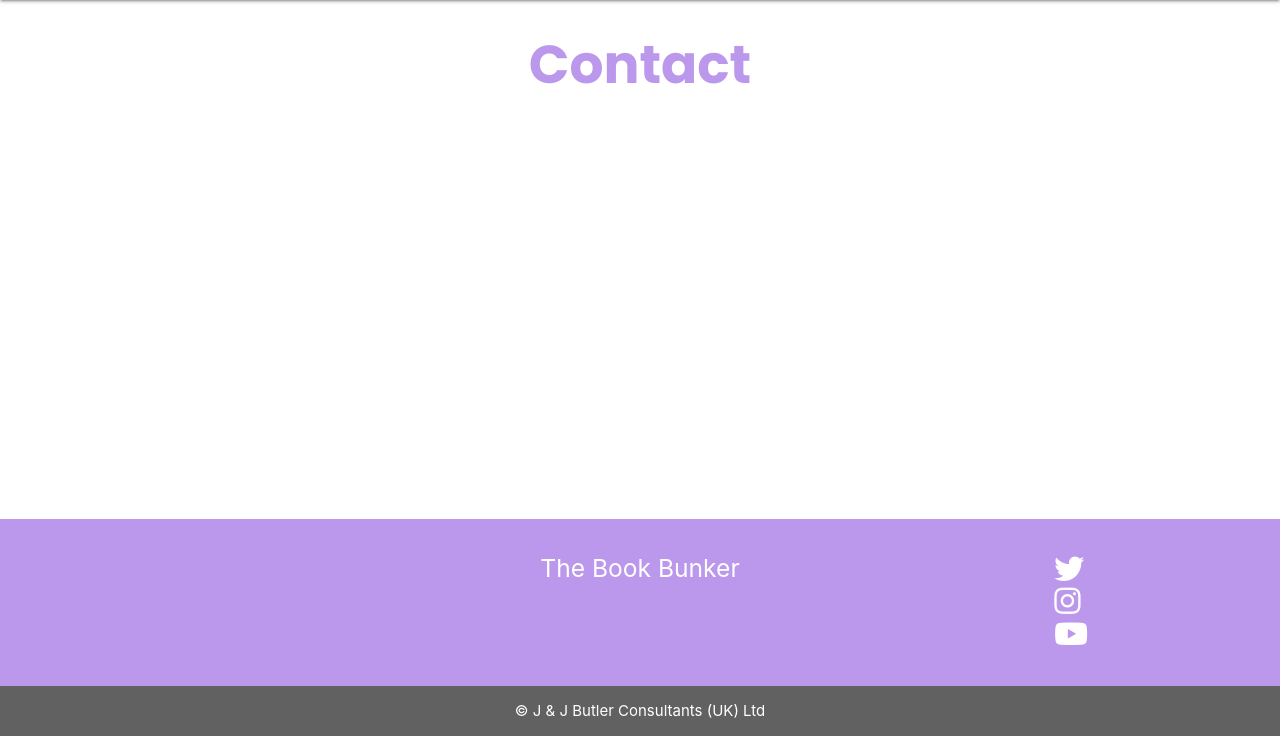
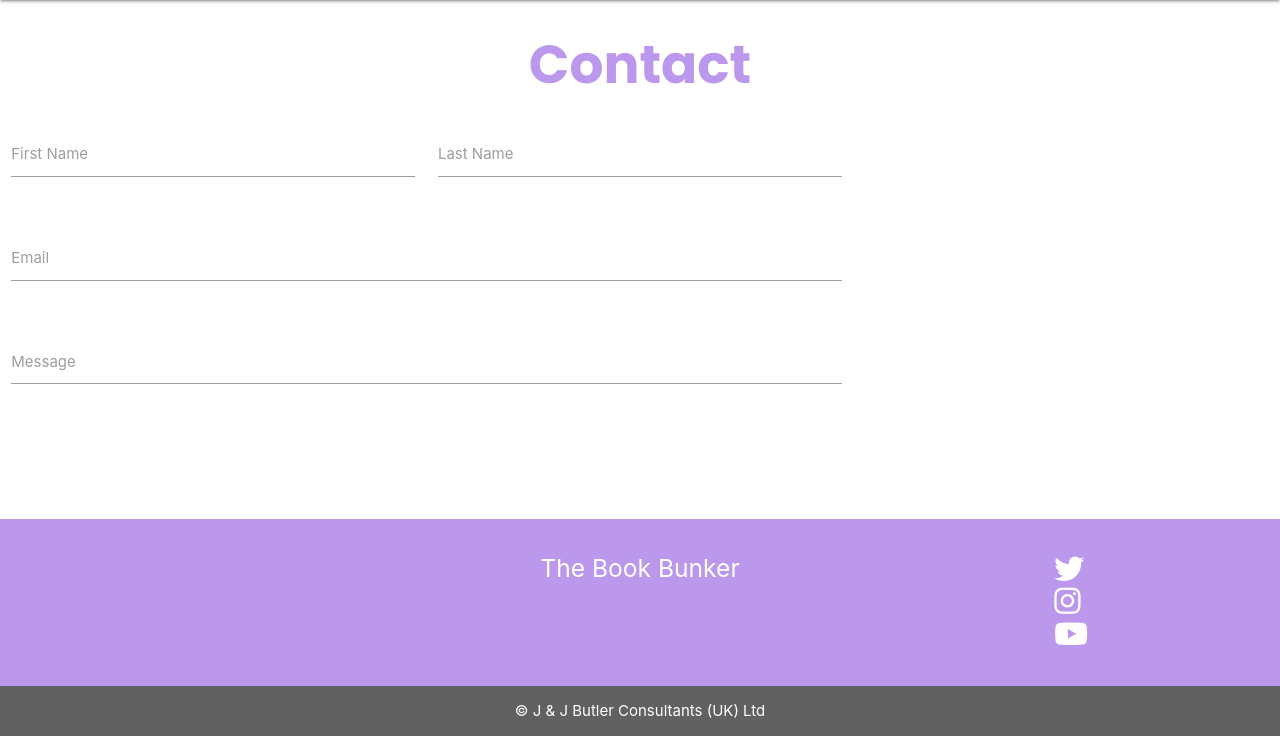
Before and after one commit to daisybutler/The-Book-Bunker-project03, a Flask app: page /contact in a window 1280 px wide. Shown: the part 64-800 px from the top of the page. Run offline with Flask 2, Linux system fonts and the light colour scheme; some libraries are stand-ins or nearby versions.

Commit message:
Added a contact form to contact.html.

```diff
--- a/templates/contact.html
+++ b/templates/contact.html
@@ -1,5 +1,40 @@
 {% extends "base.html" %}
 {% block content %}
+
     <h2>Contact</h2>
 
+    <div class="row">
+        <form class="col s10 offset-s1 m8 offset-m2 l8">
+            <div class="row">
+                <div class="input-field col s6">
+                    <input id="first_name" type="text" class="validate">
+                    <label for="first_name">First Name</label>
+                </div>
+                <div class="input-field col s6">
+                    <input id="last_name" type="text" class="validate">
+                    <label for="last_name">Last Name</label>
+                </div>
+            </div>
+            <div class="row">
+                <div class="input-field col s12">
+                    <input id="email" type="email" class="validate">
+                    <label for="email">Email</label>
+                </div>
+            </div>
+            <div class="row">
+                <div class="input-field col s12">
+                    <textarea id="message" class="materialize-textarea" data-length="200"></textarea>
+                    <label for="message">Message</label>
+                </div>
+            </div>
+        </form>
+    </div>
+
 {% endblock %}
+
+{% block scripts %}
+    <!---Displays a character limit for message length to user as they type--->
+    <script>
+        $('textarea#message').characterCounter();
+    </script>
+{% endblock %}
--- a/templates/signup.html
+++ b/templates/signup.html
@@ -10,7 +10,7 @@
                     <label for="username">Username</label>
                 </div>
                 <div class="input-field col s12">
-                    <input id="password" type="text" class="validate">
+                    <input id="password" type="text" minlength="8" class="validate">
                     <label for="password">Password</label>
                 </div>
             </div>
```
